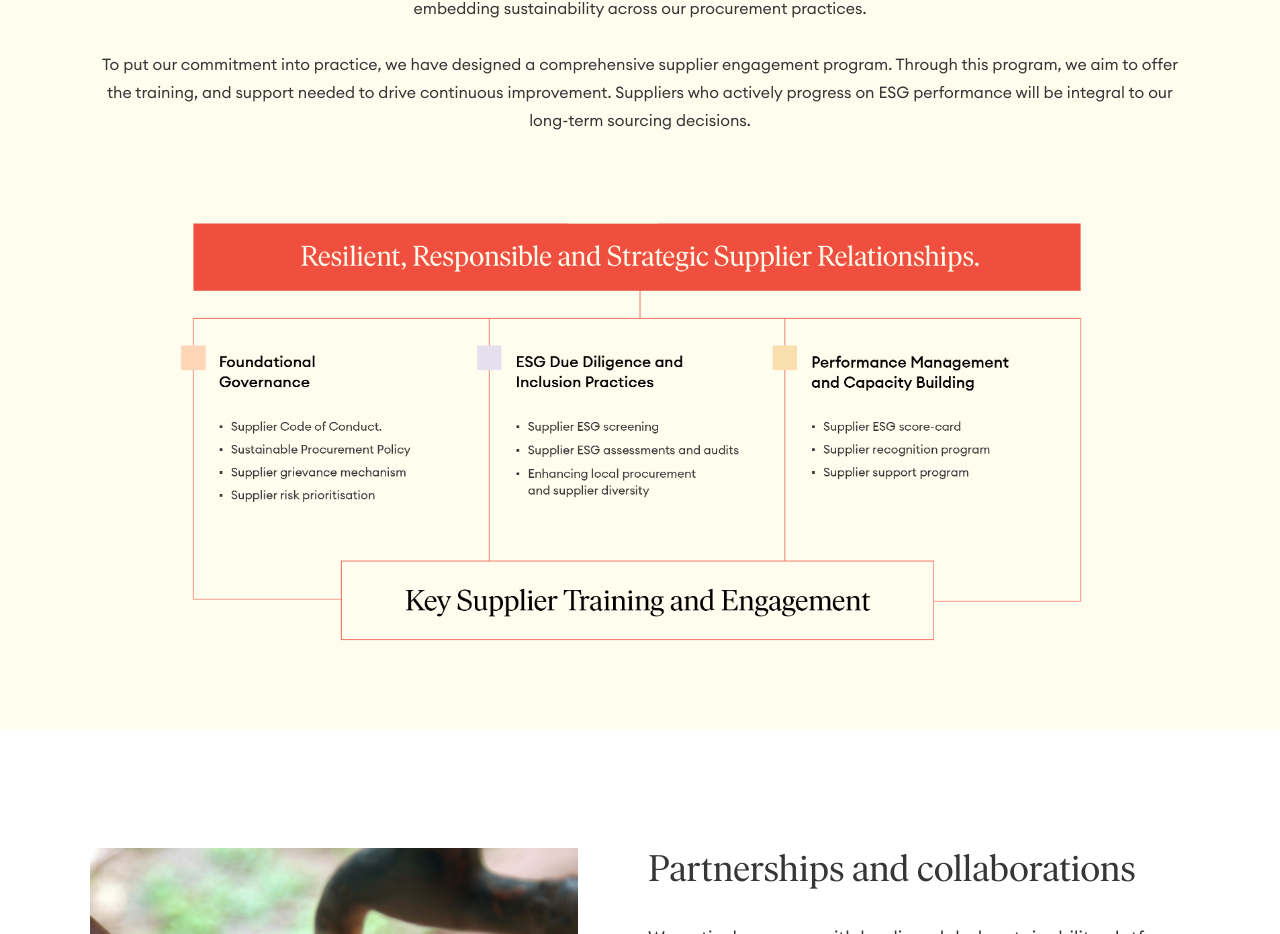
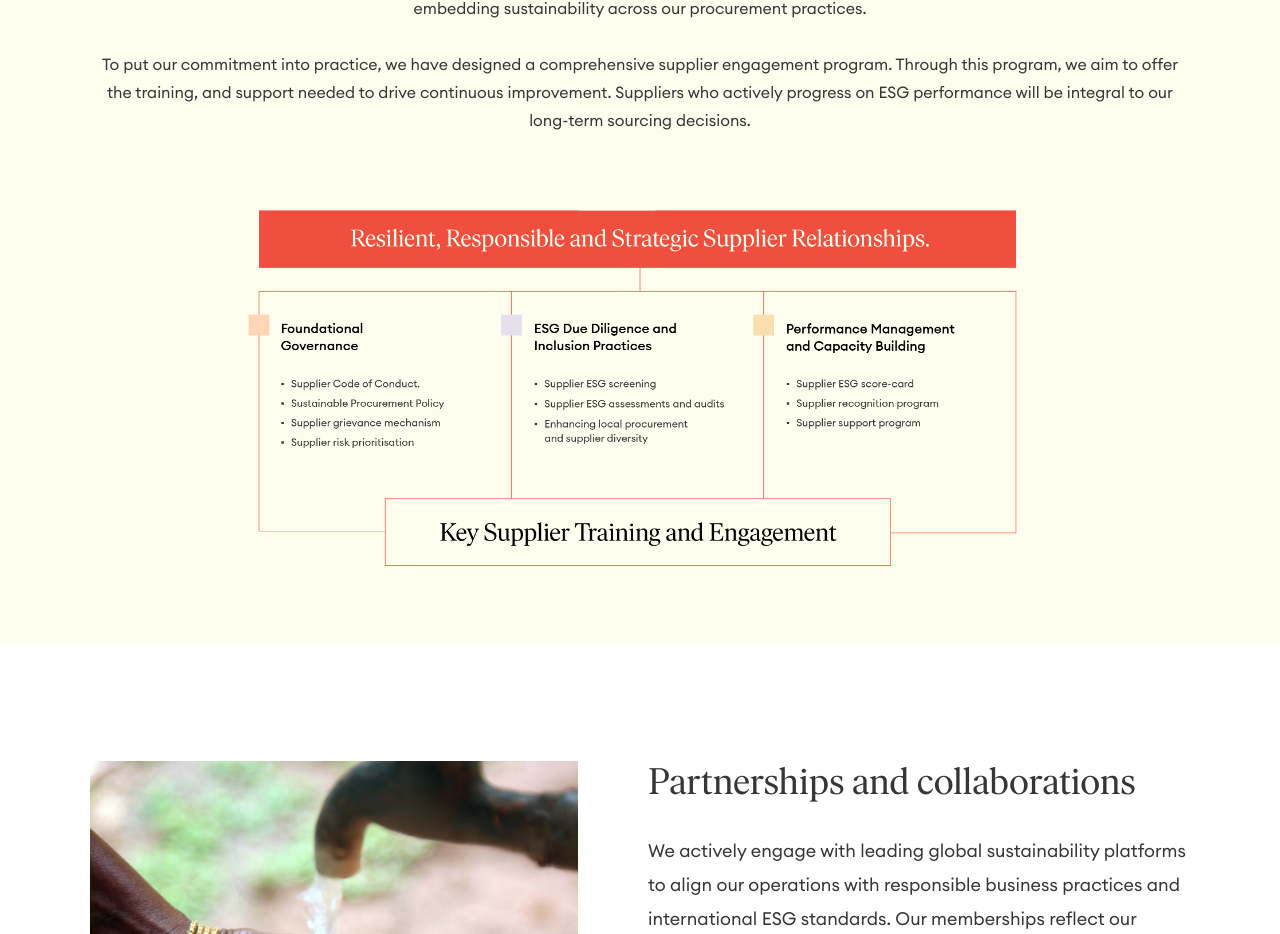
Before and after one commit to vishalchavda24/new-matrixpharma, a Next.js app: page /sustainability in a window 1280 px wide. Shown: the part 8154-9088 px from the top of the page. Built offline with nearby package versions, Linux system fonts and the light colour scheme.

Commit message:
Update SustainabilityContent.js

```diff
--- a/src/app/sustainability/SustainabilityContent.js
+++ b/src/app/sustainability/SustainabilityContent.js
@@ -364,7 +364,7 @@ const sustainability = ({ children }) => {
             srcSet="/assets/images/sustainibilty/matrix-pharma-mobile.png"
           />
           <img
-            src="/assets/images/sustainibilty/matrix-pharma-desktop40.png"
+            src="/assets/images/sustainibilty/Matrix Pharma Corp_ESG PageArtboard 40 copy.png"
             alt="ESG Vision - Matrix Pharma Corp"
             style={{ width: '100vw', height: 'auto', display: 'block' }}
           />
```
